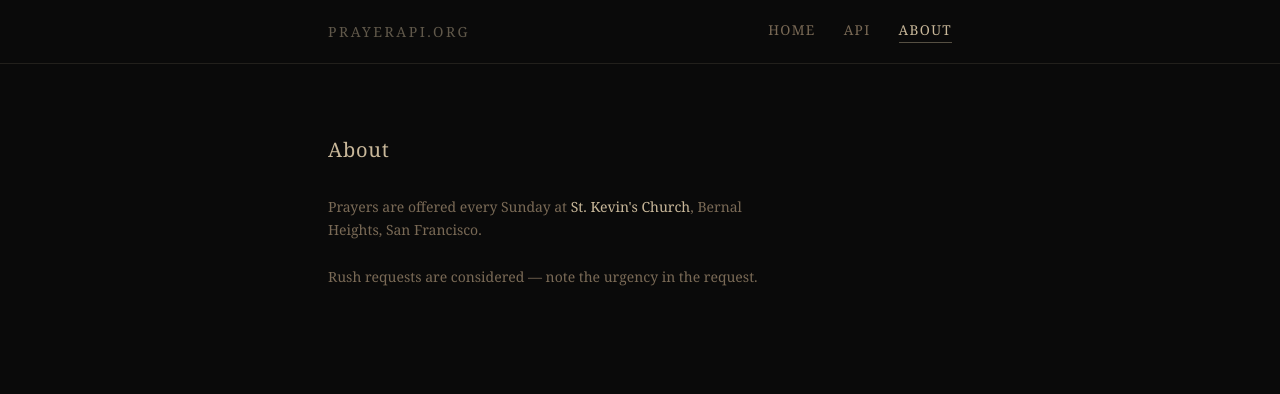
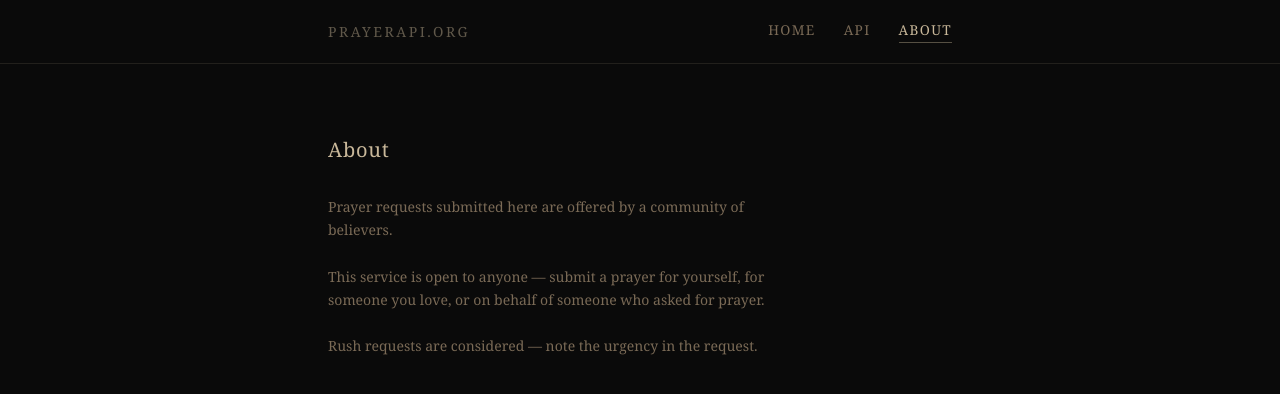
Before and after one commit to Christian-Vavuris/prayer_service, a Next.js app: page /about in a window 1280 px wide. Shown: the top 394 px of the page. Built offline with nearby package versions, Linux system fonts and the light colour scheme.

Commit message:
Remove all references to St. Kevin's Church
Site is now church-agnostic. St. Kevin's details will appear in the
confirmation email only. Updated ai-plugin.json, about page, and layout metadata.

https://claude.ai/code/session_011dgsAwqGFxfzR76mvEph2J

```diff
--- a/app/about/page.tsx
+++ b/app/about/page.tsx
@@ -1,6 +1,6 @@
 export const metadata = {
   title: "About — Prayer Service",
-  description: "About the Prayer Service at St. Kevin's Church.",
+  description: "About the Prayer Service.",
 };
 
 export default function AboutPage() {
@@ -15,9 +15,11 @@ export default function AboutPage() {
 
       <div className="flex flex-col gap-6 text-sm leading-relaxed" style={{ color: "var(--muted-text)" }}>
         <p>
-          Prayers are offered every Sunday at{" "}
-          <span style={{ color: "var(--warm-text)" }}>St. Kevin&apos;s Church</span>,
-          Bernal Heights, San Francisco.
+          Prayer requests submitted here are offered by a community of believers.
+        </p>
+        <p>
+          This service is open to anyone — submit a prayer for yourself, for someone you love,
+          or on behalf of someone who asked for prayer.
         </p>
         <p>
           Rush requests are considered — note the urgency in the request.
--- a/app/layout.tsx
+++ b/app/layout.tsx
@@ -3,9 +3,9 @@ import "./globals.css";
 import Nav from "@/components/Nav";
 
 export const metadata: Metadata = {
-  title: "Prayer Service — St. Kevin's Church",
+  title: "Prayer Service",
   description:
-    "Submit prayer requests for St. Kevin's Church in Bernal Heights, San Francisco. Prayers are offered every Sunday.",
+    "Submit prayer requests to be offered by a community of believers. Open to anyone, anytime.",
 };
 
 export default function RootLayout({
```
Also changed, not shown: public/.well-known/ai-plugin.json.
